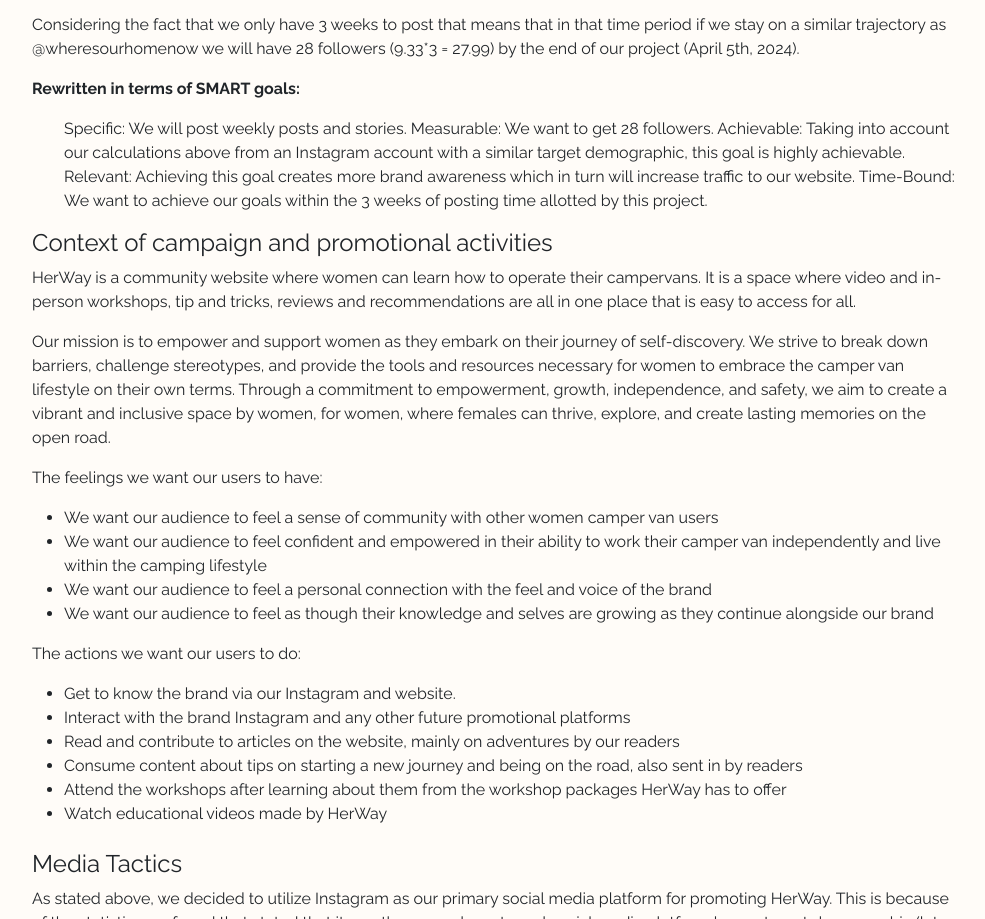
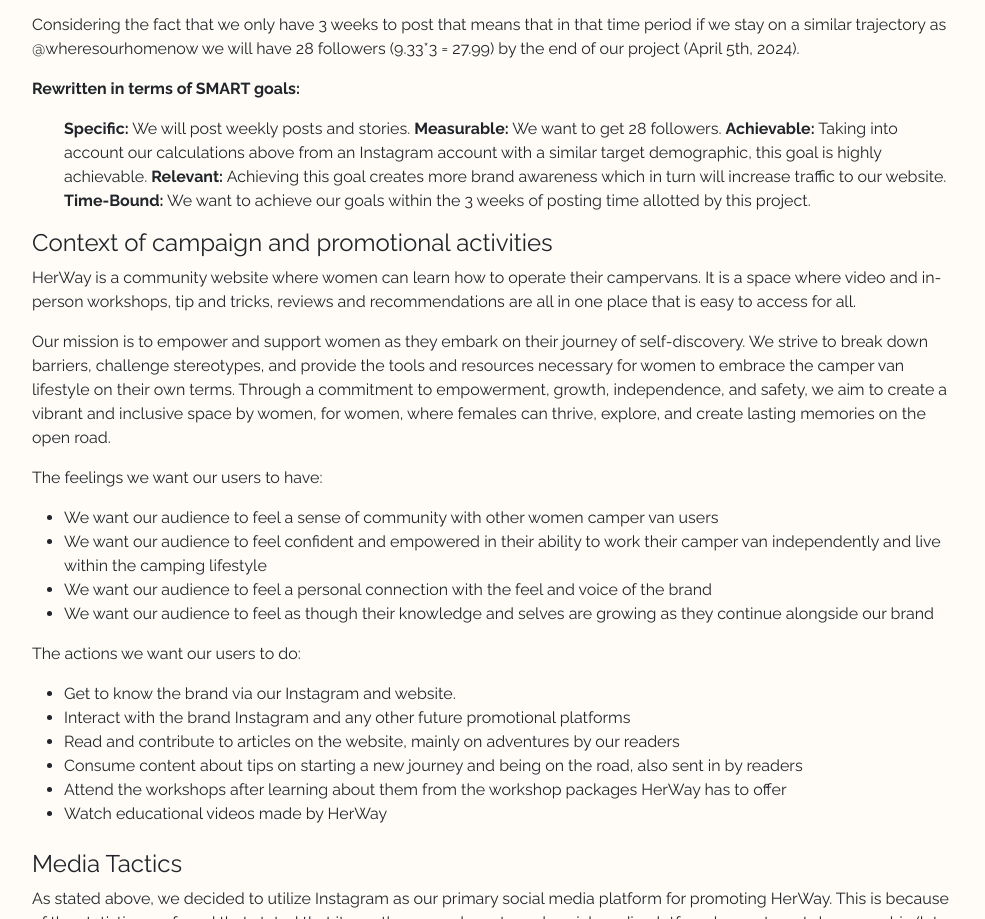
Before and after one commit to herway-github-io/HerWay, a plain HTML site: page corporate.html in a window 1280 px wide. Shown: the part 4425-5344 px from the top of the page, without its empty margins (240-1225 px from the left). Drawn offline with nearby package versions, Linux system fonts and the light colour scheme; a web font is replaced by a local one.

Commit message:
Update corporate.html

```diff
--- a/corporate.html
+++ b/corporate.html
@@ -269,11 +269,11 @@ Nonetheless, since our value is also about providing women with knowledge the de
 			<p>Considering the fact that we only have 3 weeks to post that means that in that time period if we stay on a similar trajectory as @wheresourhomenow we will have 28 followers (9.33*3 = 27.99) by the end of our project (April 5th, 2024).  </p>
 			<p><strong>Rewritten in terms of SMART goals: </strong></p>
 			<ul>
-			<il>Specific: We will post weekly posts and stories.  </il>
-			<il>Measurable: We want to get 28 followers.  </il>
-			<il>Achievable: Taking into account our calculations above from an Instagram account with a similar target demographic, this goal is highly achievable. </il>
-			<il>Relevant: Achieving this goal creates more brand awareness which in turn will increase traffic to our website.  </il>
-			<il>Time-Bound: We want to achieve our goals within the 3 weeks of posting time allotted by this project. </il>
+			<il><strong>Specific:</strong> We will post weekly posts and stories.  </il>
+			<il><strong>Measurable:</strong> We want to get 28 followers.  </il>
+			<il><strong>Achievable:</strong> Taking into account our calculations above from an Instagram account with a similar target demographic, this goal is highly achievable. </il>
+			<il><strong>Relevant:</strong> Achieving this goal creates more brand awareness which in turn will increase traffic to our website.  </il>
+			<il><strong>Time-Bound:</strong> We want to achieve our goals within the 3 weeks of posting time allotted by this project. </il>
 			</ul>
           <h4 id="marketing-1" class="mt-2">Context of campaign and promotional activities</h4>
           <p>HerWay is a community website where women can learn how to operate their campervans. It is a space where video and in-person workshops, tip and tricks, reviews and recommendations are all in one place that is easy to access for all. </p>
```
